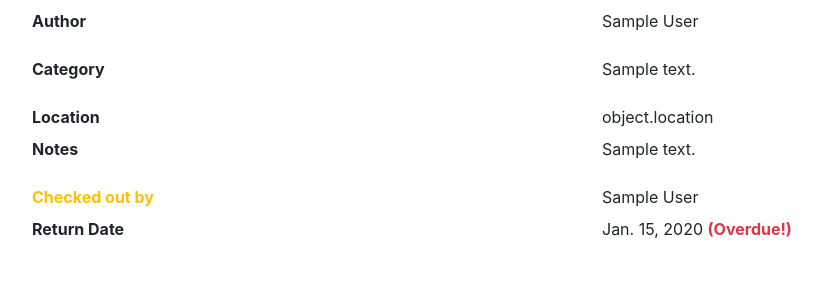
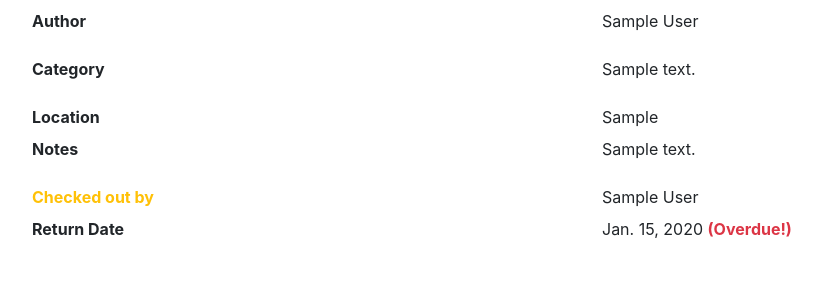
Before and after one commit to zrev2220/booktracker, a Django app: page /details/1 in a window 1280 px wide. Shown: the part 173-473 px from the top of the page, without its empty margins (53-875 px from the left). Run offline with Django 3.2, Linux system fonts and the light colour scheme; a user stored in the database is signed in; tables that the repository leaves empty hold one stand-in row (values such as "Sample post"); some libraries are stand-ins or nearby versions.

Commit message:
Fix location display bug in book_detail
I forgot the interpolation part, so the form was just always displaying
"object.location", instead of the object's location.

```diff
--- a/templates/books/book_detail.html
+++ b/templates/books/book_detail.html
@@ -53,7 +53,7 @@
       </div>
       <div class="col">
         {% if object.location %}
-          object.location
+          {{ object.location }}
         {% else %}
           <em class="font-weight-light">None</em>
         {% endif %}
```
